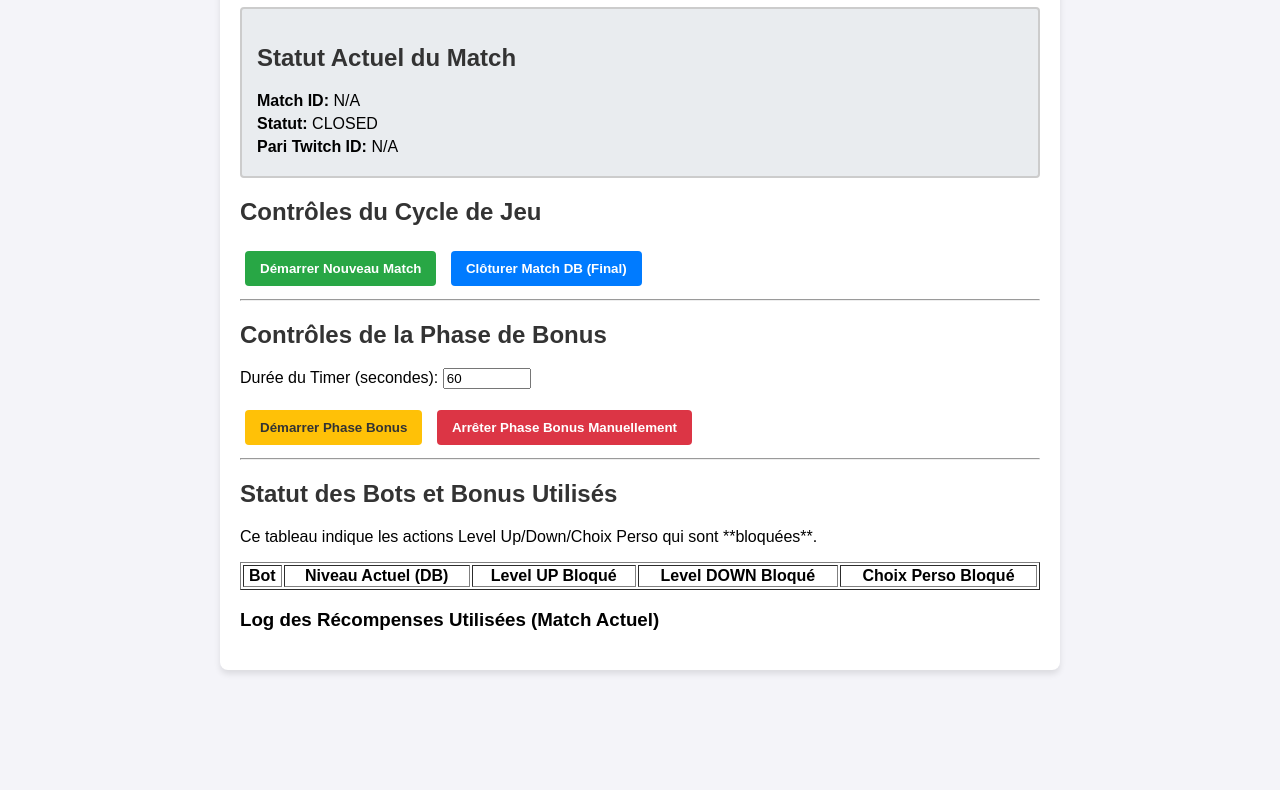
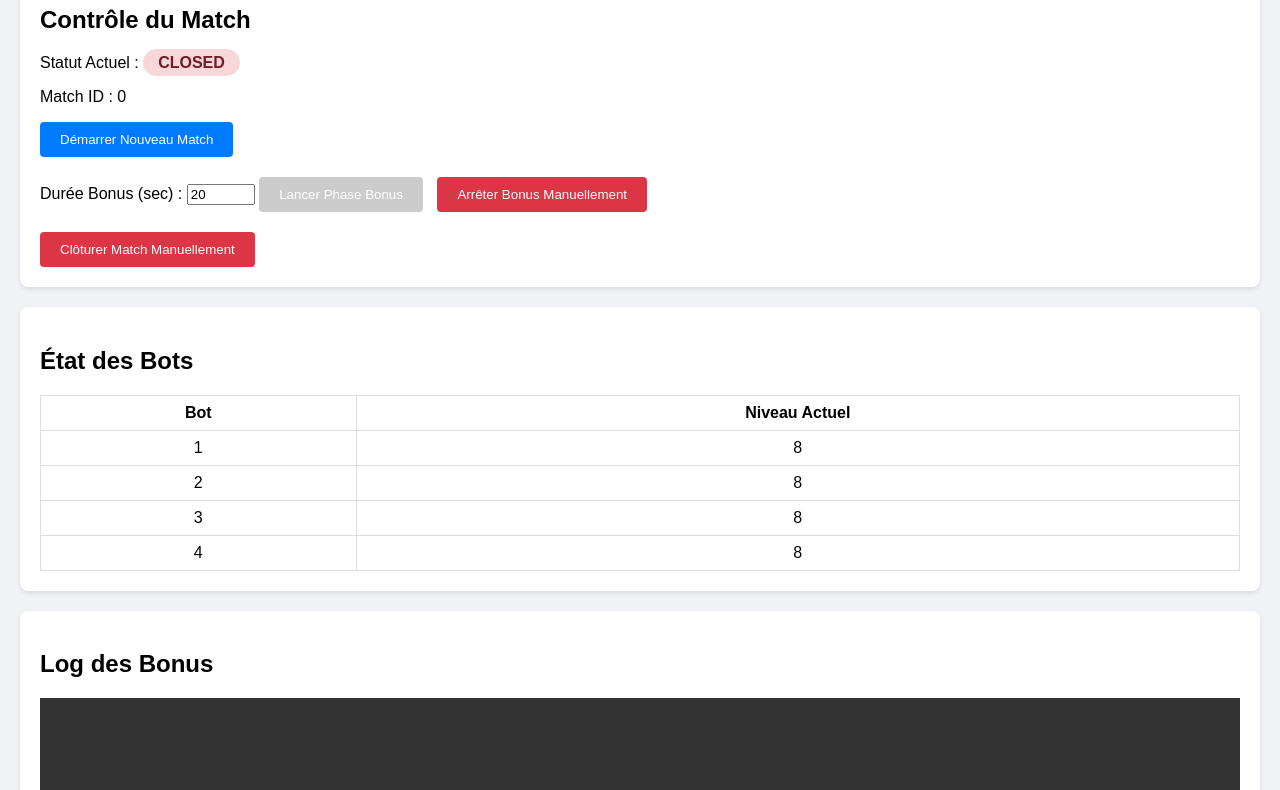
Before and after one commit to zazzzzzou/smash-backend, a website: page public/admin.html in a window 1280 px wide. Shown: the part 114-904 px from the top of the page. Before the commit the page ends 804 px from the top, so only its background shows below. Drawn offline with nearby package versions, Linux system fonts and the light colour scheme; no server answers.

Commit message:
Correction timer bonus et tentative remboursement récompense bloquée

```diff
--- a/public/admin.html
+++ b/public/admin.html
@@ -2,214 +2,154 @@
 <html lang="fr">
 <head>
     <meta charset="UTF-8">
-    <title>Administration Smash Betting</title>
+    <title>Admin Smash Betting</title>
     <script src="/socket.io/socket.io.js"></script>
     <style>
-        body { font-family: sans-serif; margin: 20px; background-color: #f4f4f9; }
-        .container { max-width: 800px; margin: auto; background: white; padding: 20px; border-radius: 8px; box-shadow: 0 4px 6px rgba(0,0,0,0.1); }
-        h1, h2 { color: #333; }
-        .status-box { border: 2px solid #ccc; padding: 15px; margin-bottom: 20px; border-radius: 4px; background-color: #e9ecef; }
-        .status-box p { margin: 5px 0; }
-        .status-box strong { font-weight: bold; }
-        button { padding: 10px 15px; margin: 5px; cursor: pointer; border: none; border-radius: 4px; font-weight: bold; }
-        #start-match { background-color: #28a745; color: white; }
-        #start-bonus { background-color: #ffc107; color: #333; }
-        #stop-bonus { background-color: #dc3545; color: white; }
-        #close-match { background-color: #007bff; color: white; }
-        #bonus-log li { margin-bottom: 5px; padding: 8px; border-bottom: 1px solid #eee; }
-        .success { color: green; }
-        .failure { color: red; }
+        body { font-family: sans-serif; margin: 20px; background-color: #f0f2f5; }
+        .card { background: white; padding: 20px; border-radius: 8px; box-shadow: 0 2px 4px rgba(0,0,0,0.1); margin-bottom: 20px; }
+        .status-badge { padding: 5px 15px; border-radius: 20px; font-weight: bold; }
+        .AWAITING_PREDICTION { background: #e2e3e5; color: #383d41; }
+        .BETTING { background: #cce5ff; color: #004085; }
+        .BONUS_ACTIVE { background: #fff3cd; color: #856404; }
+        .IN_PROGRESS { background: #d4edda; color: #155724; }
+        .CLOSED { background: #f8d7da; color: #721c24; }
+        button { padding: 10px 20px; cursor: pointer; border: none; border-radius: 4px; background: #007bff; color: white; margin-right: 10px; }
+        button:disabled { background: #ccc; cursor: not-allowed; }
+        button.stop { background: #dc3545; }
+        table { width: 100%; border-collapse: collapse; margin-top: 10px; }
+        th, td { border: 1px solid #ddd; padding: 8px; text-align: center; }
+        #log-container { height: 200px; overflow-y: auto; background: #333; color: #eee; padding: 10px; font-family: monospace; }
+        .log-success { color: #28a745; }
+        .log-fail { color: #dc3545; }
     </style>
 </head>
 <body>
-    <div class="container">
-        <h1>🛠️ Panneau d'Administration Smash Betting</h1>
+    <h1>Panneau d'Administration Smash Betting</h1>
 
-        <div class="status-box">
-            <h2>Statut Actuel du Match</h2>
-            <p><strong>Match ID:</strong> <span id="current-match-id">N/A</span></p>
-            <p><strong>Statut:</strong> <span id="current-status">CLOSED</span></p>
-            <p><strong>Pari Twitch ID:</strong> <span id="current-prediction-id">N/A</span></p>
+    <div class="card">
+        <h2>Contrôle du Match</h2>
+        <p>Statut Actuel : <span id="match-status" class="status-badge CLOSED">CLOSED</span></p>
+        <p>Match ID : <span id="match-id-display">0</span></p>
+
+        <button id="btn-start-match" onclick="startNewMatch()">Démarrer Nouveau Match</button>
+
+        <div style="margin-top: 20px;">
+            <label>Durée Bonus (sec) : </label>
+            <input type="number" id="bonus-duration" value="20" min="5" style="width: 60px;">
+            <button id="btn-start-bonus" onclick="startBonusPhase()" disabled>Lancer Phase Bonus</button>
+            <button id="btn-stop-bonus" class="stop" onclick="stopBonusPhase()" disabled>Arrêter Bonus Manuellement</button>
         </div>
 
-        <h2>Contrôles du Cycle de Jeu</h2>
-        <div id="game-controls">
-            <button id="start-match" onclick="startNewMatch()">Démarrer Nouveau Match</button>
-            <button id="close-match" onclick="closeMatchDb()">Clôturer Match DB (Final)</button>
+        <div style="margin-top: 20px;">
+            <button id="btn-close-match" class="stop" onclick="closeMatch()" disabled>Clôturer Match Manuellement</button>
         </div>
-        <hr>
+    </div>
 
-        <h2>Contrôles de la Phase de Bonus</h2>
-        <div id="bonus-controls">
-            <p>
-                <label for="bonus-duration">Durée du Timer (secondes):</label>
-                <input type="number" id="bonus-duration" value="60" min="10" max="300" style="width: 80px;">
-            </p>
-            <button id="start-bonus" onclick="startBonusPhase()">Démarrer Phase Bonus</button>
-            <button id="stop-bonus" onclick="stopBonusPhase()">Arrêter Phase Bonus Manuellement</button>
-        </div>
-        <hr>
-
-        <h2>Statut des Bots et Bonus Utilisés</h2>
-        <p>Ce tableau indique les actions Level Up/Down/Choix Perso qui sont **bloquées**.</p>
-        <table border="1" width="100%">
+    <div class="card">
+        <h2>État des Bots</h2>
+        <table id="bot-table">
             <thead>
                 <tr>
                     <th>Bot</th>
-                    <th>Niveau Actuel (DB)</th>
-                    <th>Level UP Bloqué</th>
-                    <th>Level DOWN Bloqué</th>
-                    <th>Choix Perso Bloqué</th>
+                    <th>Niveau Actuel</th>
                 </tr>
             </thead>
-            <tbody id="bot-status-table">
-                </tbody>
+            <tbody>
+                <tr><td>1</td><td id="lvl-0">8</td></tr>
+                <tr><td>2</td><td id="lvl-1">8</td></tr>
+                <tr><td>3</td><td id="lvl-2">8</td></tr>
+                <tr><td>4</td><td id="lvl-3">8</td></tr>
+            </tbody>
         </table>
+    </div>
 
-        <h3>Log des Récompenses Utilisées (Match Actuel)</h3>
-        <ul id="bonus-log">
-            </ul>
+    <div class="card">
+        <h2>Log des Bonus</h2>
+        <div id="log-container"></div>
     </div>
 
     <script>
         const socket = io();
         const apiBaseUrl = window.location.origin;
 
-        const statusDisplay = document.getElementById('current-status');
-        const matchIdDisplay = document.getElementById('current-match-id');
-        const predictionIdDisplay = document.getElementById('current-prediction-id');
-        const botStatusTable = document.getElementById('bot-status-table');
-        const bonusLogList = document.getElementById('bonus-log');
-        const bonusDurationInput = document.getElementById('bonus-duration');
+        // --- UI Updates ---
+        function updateUI(data) {
+            const status = data.status || 'CLOSED';
+            const badge = document.getElementById('match-status');
+            badge.textContent = status;
+            badge.className = 'status-badge ' + status;
 
-        let currentMatchData = null;
+            document.getElementById('match-id-display').textContent = data.matchId || '-';
 
-        // Fonction pour mettre à jour l'interface avec les données du match
-        function updateUI(data) {
-            currentMatchData = data;
+            // Boutons
+            document.getElementById('btn-start-match').disabled = (status !== 'CLOSED');
+            document.getElementById('btn-start-bonus').disabled = (status !== 'BETTING');
+            document.getElementById('btn-stop-bonus').disabled = (status !== 'BONUS_ACTIVE');
+            document.getElementById('btn-close-match').disabled = (status === 'CLOSED');
 
-            matchIdDisplay.textContent = data.matchId || 'N/A';
-            statusDisplay.textContent = data.status || 'CLOSED';
-            predictionIdDisplay.textContent = data.twitchPredictionId || 'N/A';
-
-            // Logique des contrôles activés/désactivés
-            document.getElementById('start-match').disabled = data.status !== 'CLOSED';
-            document.getElementById('start-bonus').disabled = data.status !== 'BETTING';
-            document.getElementById('stop-bonus').disabled = data.status !== 'BONUS_ACTIVE';
-            document.getElementById('close-match').disabled = data.status === 'CLOSED';
-
-            // Mise à jour du tableau des statuts des bots
-            botStatusTable.innerHTML = '';
+            // Niveaux
             if (data.bonusResults && data.bonusResults.botLevels) {
-                for (let i = 0; i < data.bonusResults.botLevels.length; i++) {
-                    const row = botStatusTable.insertRow();
-                    row.insertCell().textContent = `Bot ${i + 1}`;
-                    row.insertCell().textContent = data.bonusResults.botLevels[i];
-                    row.insertCell().textContent = data.bonusResults.levelUpUsedForBot[i] ? 'OUI' : 'NON';
-                    row.insertCell().textContent = data.bonusResults.levelDownUsedForBot[i] ? 'OUI' : 'NON';
-                    row.insertCell().textContent = data.bonusResults.charSelectUsedForBot[i] ? 'OUI' : 'NON';
-                }
+                data.bonusResults.botLevels.forEach((lvl, i) => {
+                    document.getElementById(`lvl-${i}`).textContent = lvl;
+                });
             }
         }
 
-        // --- API Calls ---
-
-        function startNewMatch() {
-            if (currentMatchData && currentMatchData.status !== 'CLOSED') {
-                alert('Veuillez d\'abord clôturer le match actuel.');
-                return;
-            }
-            fetch(`${apiBaseUrl}/admin/start-match`, { method: 'POST' })
-                .then(response => response.json())
-                .then(data => {
-                    alert(`Match Démarré. Statut: ${data.status}. Lancez le pari Twitch (Titre: [SMASH BET]...).`);
-                    updateUI(data);
-                })
-                .catch(error => console.error('Erreur au démarrage du match:', error));
+        function addLog(msg, isSuccess = true) {
+            const container = document.getElementById('log-container');
+            const div = document.createElement('div');
+            div.className = isSuccess ? 'log-success' : 'log-fail';
+            div.textContent = `[${new Date().toLocaleTimeString()}] ${msg}`;
+            container.prepend(div);
         }
 
-        function startBonusPhase() {
-            const duration = bonusDurationInput.value;
-            fetch(`${apiBaseUrl}/admin/start-bonus`, {
+        // --- API Calls ---
+        async function startNewMatch() {
+            const res = await fetch(`${apiBaseUrl}/admin/start-match`, { method: 'POST' });
+            if (!res.ok) alert(await res.text());
+        }
+
+        async function startBonusPhase() {
+            const duration = document.getElementById('bonus-duration').value;
+            const res = await fetch(`${apiBaseUrl}/admin/start-bonus`, {
                 method: 'POST',
                 headers: { 'Content-Type': 'application/json' },
-                body: JSON.stringify({ duration: duration })
-            })
-            .then(response => response.json())
-            .then(data => {
-                alert(`Phase Bonus Démarrée pour ${duration} secondes.`);
-                updateUI(data);
-            })
-            .catch(error => console.error('Erreur au démarrage des bonus:', error));
+                body: JSON.stringify({ duration: parseInt(duration) })
+            });
         }
 
-        function stopBonusPhase() {
-            fetch(`${apiBaseUrl}/admin/stop-bonus`, { method: 'POST' })
-                .then(response => response.json())
-                .then(data => {
-                    alert('Phase Bonus arrêtée manuellement.');
-                    updateUI(data);
-                })
-                .catch(error => console.error('Erreur à l\'arrêt des bonus:', error));
+        async function stopBonusPhase() {
+            await fetch(`${apiBaseUrl}/admin/stop-bonus`, { method: 'POST' });
         }
 
-        function closeMatchDb() {
-             if (!confirm("ATTENTION : Le pari Twitch doit être RESOLVED manuellement avant de clôturer la DB. Continuer?")) return;
-             fetch(`${apiBaseUrl}/admin/close-match`, { method: 'POST' })
-                .then(response => response.json())
-                .then(data => {
-                    alert('Match DB clôturé.');
-                    updateUI(data);
-                })
-                .catch(error => console.error('Erreur à la clôture du match:', error));
+        async function closeMatch() {
+            if(confirm("Voulez-vous vraiment clôturer le match ?")) {
+                await fetch(`${apiBaseUrl}/admin/close-match`, { method: 'POST' });
+            }
         }
 
-
-        // --- Socket.IO Handlers ---
-
+        // --- Sockets ---
         socket.on('game-status', (data) => {
             updateUI(data);
-            // Récupérer le match complet après un changement d'état important
-            fetchCurrentMatchData();
+            if (data.status === 'CLOSED' && data.winner) {
+                addLog(`MATCH TERMINÉ - Vainqueur Bot ${data.winner}`);
+            }
         });
 
         socket.on('bonus-update', (data) => {
-            const listItem = document.createElement('li');
-            const statusClass = data.isSuccess ? 'success' : 'failure';
-            const statusText = data.isSuccess ? 'SUCCÈS' : 'ÉCHEC';
-
-            listItem.className = statusClass;
-            listItem.innerHTML = `[${statusText}] **${data.user}** a utilisé **${data.type}** avec l'entrée:
-                                  "${data.input}". ${data.message ? `(${data.message})` : ''}`;
-
-            bonusLogList.prepend(listItem);
+            const type = data.type || "Bonus";
+            const input = data.input || "?";
+            if (data.isSuccess) {
+                addLog(`SUCCÈS: ${data.user} a activé ${type} (${input})`);
+            } else {
+                addLog(`ÉCHEC: ${data.user} - ${type} (${input}) - ${data.message || 'Bloqué'}`, false);
+            }
         });
 
-        function fetchCurrentMatchData() {
-            fetch(`${apiBaseUrl}/api/current-match`)
-                .then(response => response.json())
-                .then(data => {
-                    if (data.status) {
-                         updateUI(data);
-                         // Remplir le log si des données de log existent
-                         if (data.bonusResults && data.bonusResults.log) {
-                            bonusLogList.innerHTML = '';
-                            data.bonusResults.log.reverse().forEach(log => {
-                                const listItem = document.createElement('li');
-                                listItem.className = 'success'; // On ne log que les succès dans la DB
-                                listItem.innerHTML = `[SUCCÈS] **${log.user}** a utilisé **${log.reward}** avec l'entrée:
-                                                      "${log.input}" le ${new Date(log.timestamp).toLocaleTimeString()}`;
-                                bonusLogList.appendChild(listItem);
-                            });
-                         }
-                    }
-                })
-                .catch(error => console.error('Erreur lors de la récupération de l\'état initial:', error));
-        }
-
-        // Initialisation de la page
-        document.addEventListener('DOMContentLoaded', fetchCurrentMatchData);
-
+        // Init au chargement
+        fetch(`${apiBaseUrl}/api/current-match`)
+            .then(r => r.json())
+            .then(updateUI);
     </script>
 </body>
 </html>
```
Also changed, not shown: index.js (+11 -12 lines).
